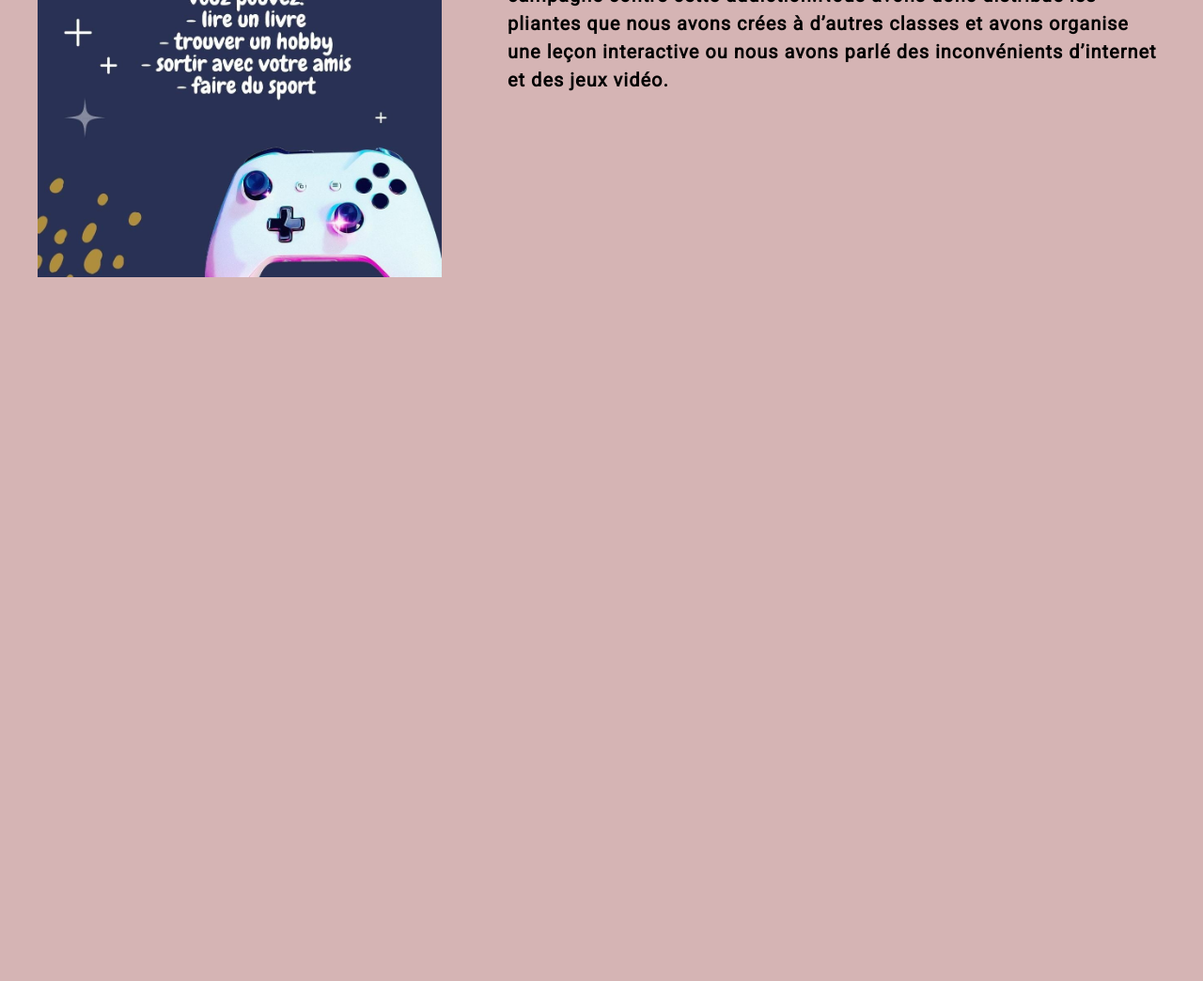
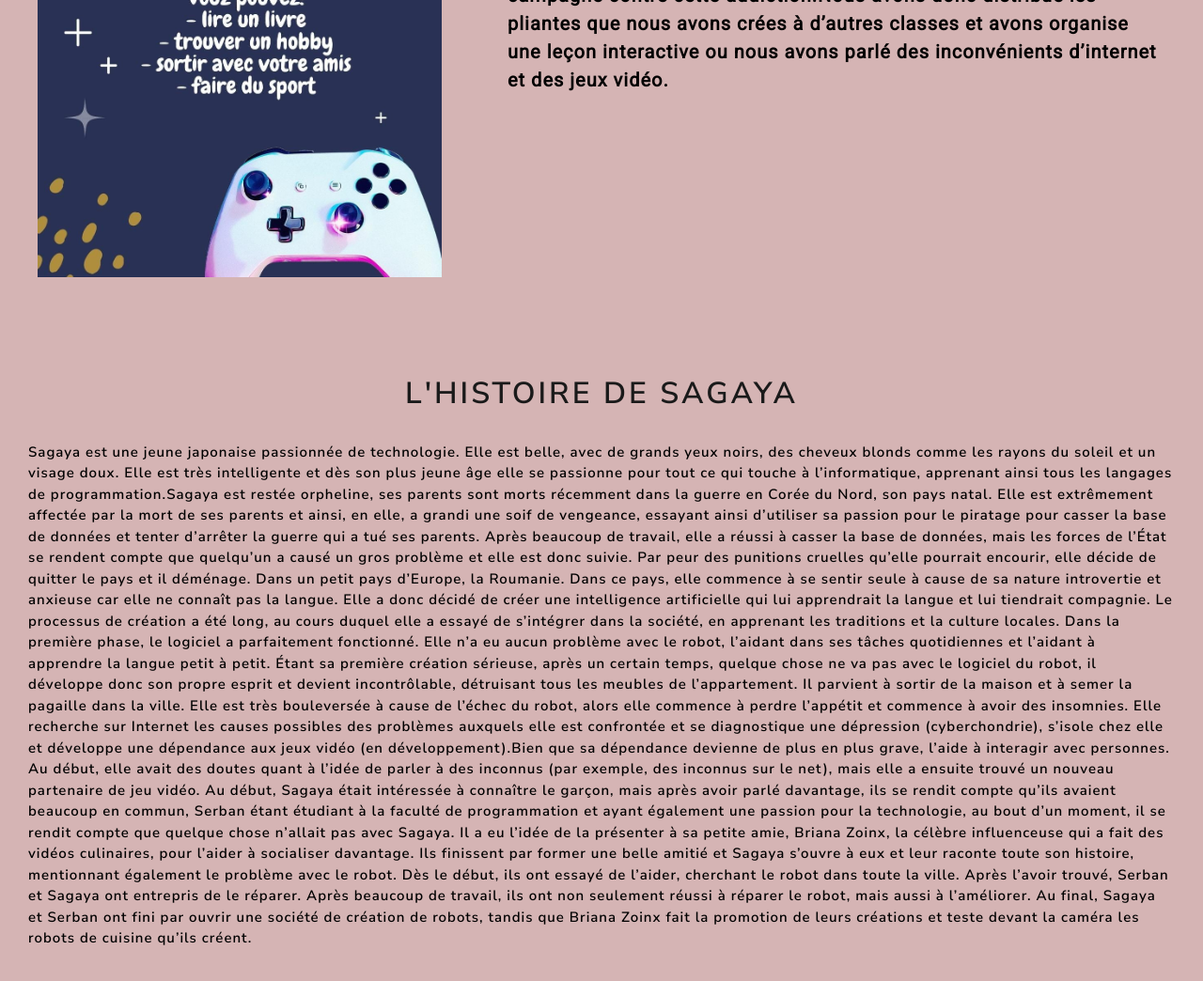
Before and after one commit to Err0r-1337/Err0r-1337.github.io, a plain HTML site: page gr.html in a window 1280 px wide. Shown: the part 2820-3864 px from the top of the page at 94% size. Before the commit the page ends 3120 px from the top, so only its background shows below. Drawn offline with Linux system fonts and the light colour scheme.

Commit message:
Add files via upload

```diff
--- a/css/site.css
+++ b/css/site.css
@@ -137,3 +137,14 @@ div {
   font-weight: 600;
   font-size: 20px;
 }
+#gr4-div5 h1{
+  text-align: center;
+}
+#gr4-div5 p{
+  padding: 0 30px;
+  font-weight: 600;
+  font-size: 15px;
+}
+#gr4-div5 {
+  height: 60%;
+}
--- a/gr.html
+++ b/gr.html
@@ -10,7 +10,7 @@
 </head>
 <body>
     <nav class="navbar">
-        <a href="index.html">home</a>
+        <a href="Index.html">home</a>
         <a href="#gr-div1">Gr1</a>
         <a href="#gr-div2">gr2</a>
         <a href="#gr-div3">gr3</a>
@@ -49,5 +49,47 @@
         <p>Parce que nous avons constaté que l’addiction aux jeux vidéo se retrouve chez la plupart des jeunes, nous avons decu de creer une campagne contre cette addiction.Nous avons donc distribue les pliantes que nous avons crées à d’autres classes et avons organise une leçon interactive ou nous avons parlé des inconvénients d’internet et des jeux vidéo.</p>
 
     </div>
+
+    <div id="gr4-div5">
+        <h1>l'histoire de Sagaya</h1>
+        <br>
+        <p>Sagaya est une jeune japonaise passionnée de technologie. Elle est belle, avec de grands yeux
+            noirs, des cheveux blonds comme les rayons du soleil et un visage doux. Elle est très intelligente et dès
+            son plus jeune âge elle se passionne pour tout ce qui touche à l’informatique, apprenant ainsi tous les
+            langages de programmation.Sagaya est restée orpheline, ses parents sont morts récemment dans la
+            guerre en Corée du Nord, son pays natal. Elle est extrêmement affectée par la mort de ses parents et
+            ainsi, en elle, a grandi une soif de vengeance, essayant ainsi d’utiliser sa passion pour le piratage pour
+            casser la base de données et tenter d’arrêter la guerre qui a tué ses parents.
+             Après beaucoup de travail, elle a réussi à casser la base de données, mais les forces de l’État se
+            rendent compte que quelqu’un a causé un gros problème et elle est donc suivie. Par peur des punitions
+            cruelles qu’elle pourrait encourir, elle décide de quitter le pays et il déménage. Dans un petit pays
+            d’Europe, la Roumanie. Dans ce pays, elle commence à se sentir seule à cause de sa nature introvertie
+            et anxieuse car elle ne connaît pas la langue. Elle a donc décidé de créer une intelligence artificielle qui
+            lui apprendrait la langue et lui tiendrait compagnie. Le processus de création a été long, au cours
+            duquel elle a essayé de s’intégrer dans la société, en apprenant les traditions et la culture locales.
+             Dans la première phase, le logiciel a parfaitement fonctionné. Elle n’a eu aucun problème avec le
+            robot, l’aidant dans ses tâches quotidiennes et l’aidant à apprendre la langue petit à petit. Étant sa
+            première création sérieuse, après un certain temps, quelque chose ne va pas avec le logiciel du robot, il
+            développe donc son propre esprit et devient incontrôlable, détruisant tous les meubles de
+            l’appartement. Il parvient à sortir de la maison et à semer la pagaille dans la ville.
+             Elle est très bouleversée à cause de l’échec du robot, alors elle commence à perdre l’appétit et
+            commence à avoir des insomnies. Elle recherche sur Internet les causes possibles des problèmes
+            auxquels elle est confrontée et se diagnostique une dépression (cyberchondrie), s’isole chez elle et
+            développe une dépendance aux jeux vidéo (en développement).Bien que sa dépendance devienne de
+            plus en plus grave, l’aide à interagir avec personnes. Au début, elle avait des doutes quant à l’idée de
+            parler à des inconnus (par exemple, des inconnus sur le net), mais elle a ensuite trouvé un nouveau
+            partenaire de jeu vidéo. Au début, Sagaya était intéressée à connaître le garçon, mais après avoir parlé
+            davantage, ils se rendit compte qu’ils avaient beaucoup en commun, Serban étant étudiant à la faculté
+            de programmation et ayant également une passion pour la technologie, au bout d’un moment, il se
+            rendit compte que quelque chose n’allait pas avec Sagaya. Il a eu l’idée de la présenter à sa petite amie,
+            Briana Zoinx, la célèbre influenceuse qui a fait des vidéos culinaires, pour l’aider à socialiser davantage.
+             Ils finissent par former une belle amitié et Sagaya s’ouvre à eux et leur raconte toute son histoire,
+            mentionnant également le problème avec le robot. Dès le début, ils ont essayé de l’aider, cherchant le
+            robot dans toute la ville. Après l’avoir trouvé, Serban et Sagaya ont entrepris de le réparer. Après
+            beaucoup de travail, ils ont non seulement réussi à réparer le robot, mais aussi à l’améliorer. Au final,
+            Sagaya et Serban ont fini par ouvrir une société de création de robots, tandis que Briana Zoinx fait la
+            promotion de leurs créations et teste devant la caméra les robots de cuisine qu’ils créent.</p>
+    </div>
+
 </body>
 </html>
```
